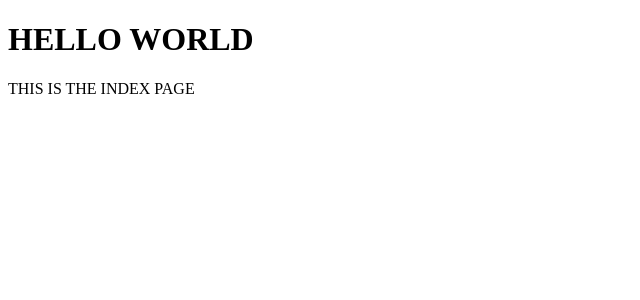
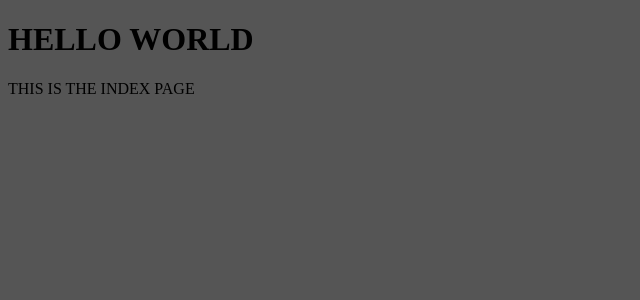
Before and after one commit to qingxunDaydayup/nuxt3-qingxun-wwcz, a Nuxt app: page / in a window 1280 px wide. Shown: the top 300 px of the page, without its empty margins (0-640 px from the left). Built offline with nearby package versions, Linux system fonts and the light colour scheme.

Commit message:
[feat] 完成响应式引入样式

```diff
--- a/assets/css/app.css
+++ b/assets/css/app.css
@@ -1,5 +1,16 @@
-/* https://nuxt.com/docs/api/configuration/nuxt-config#css */
+/* nuxt配置CSS参考 https://nuxt.com/docs/api/configuration/nuxt-config#css */
+/* 响应式导入css文件参考 https://www.jianshu.com/p/412e908fbaa8 */
 
+/* 顶层使用 @charset */
+
+/* 紧接着使用 @import */
+/* 目前把大屏和普通笔记本屏幕设置成一样的布局 */
+@import url("middleScreen.css") only screen and (min-width: 1201px);
+@import url("ipadScreen.css") only screen and (max-width: 1200px);    /* 平板横屏 */
+@import url("ipadVeticalScreen.css") only screen and (max-width: 840px);    /* 平板竖屏 */
+@import url("phoneScreen.css") only screen and (max-width: 420px);    /* 手机 */
+
+/* 然后写其他配置 */
 small {
     color: #555;
     font-style: italic;
--- /dev/null
+++ b/assets/css/bigScreen.css
@@ -0,0 +1,3 @@
+body {
+    background-color: #6cf;
+}
--- /dev/null
+++ b/assets/css/ipadScreen.css
@@ -0,0 +1,3 @@
+body {
+    background-color: #6cf;
+}
--- /dev/null
+++ b/assets/css/ipadVeticalScreen.css
@@ -0,0 +1,3 @@
+body {
+    background-color: #c6f;
+}
--- /dev/null
+++ b/assets/css/middleScreen.css
@@ -0,0 +1,3 @@
+body {
+    background-color: #555;
+}
--- /dev/null
+++ b/assets/css/phoneScreen.css
@@ -0,0 +1,3 @@
+body {
+    background-color: #f66;
+}
```
